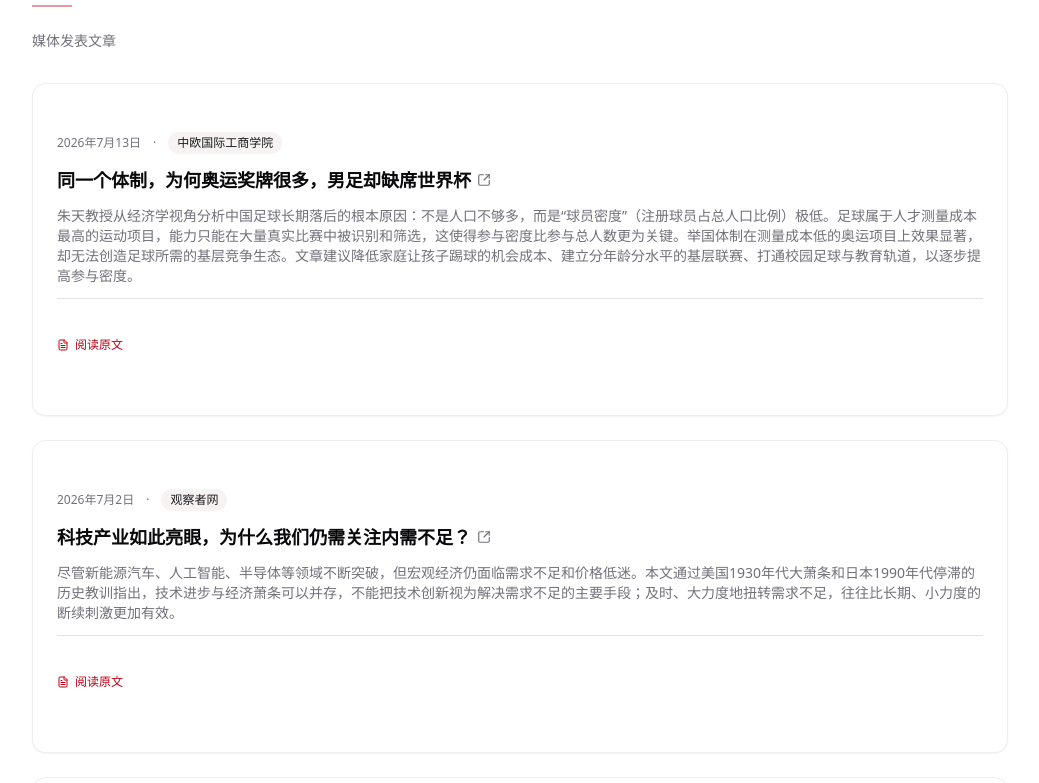
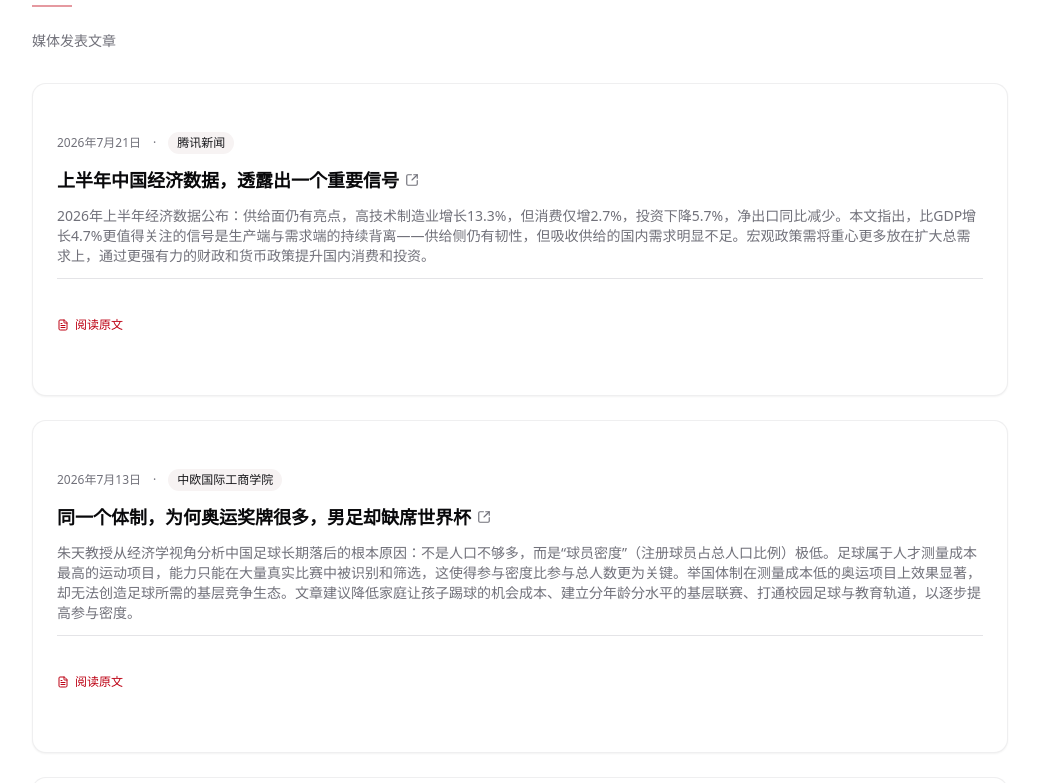
Before and after one commit to prof-zhutian/personal-website, a React (Vite) app: page / in a window 1280 px wide. Shown: the part 3000-3783 px from the top of the page, without its empty margins (120-1159 px from the left). Built offline with nearby package versions, Linux system fonts and the light colour scheme.

Commit message:
add article: H1 2026 data reveals important signal (Jul 21)

```diff
--- a/src/data/articles.ts
+++ b/src/data/articles.ts
@@ -3,6 +3,18 @@ import type { Article } from "@/types";
 // 朱天发表的中文文章（按时间倒序，共31篇）
 // Zhu Tian's Chinese articles (sorted newest first, 31 total)
 export const articles: Article[] = [
+  {
+    id: 35,
+    titleZh: "上半年中国经济数据，透露出一个重要信号",
+    titleEn: "China's H1 Economic Data Reveals an Important Signal",
+    excerptZh: "2026年上半年经济数据公布：供给面仍有亮点，高技术制造业增长13.3%，但消费仅增2.7%，投资下降5.7%，净出口同比减少。本文指出，比GDP增长4.7%更值得关注的信号是生产端与需求端的持续背离——供给侧仍有韧性，但吸收供给的国内需求明显不足。宏观政策需将重心更多放在扩大总需求上，通过更强有力的财政和货币政策提升国内消费和投资。",
+    excerptEn: "China's H1 2026 data shows a persistent divergence: supply-side indicators remain strong with high-tech manufacturing up 13.3%, but consumption grew only 2.7%, investment fell 5.7%, and net exports declined. The critical signal is the ongoing decoupling between production and demand. While the supply side remains resilient, domestic demand is clearly insufficient to absorb it. Macro policy should focus more on boosting aggregate demand through stronger fiscal and monetary measures.",
+    date: "2026-07-21",
+    sourceZh: "腾讯新闻",
+    sourceEn: "Tencent News",
+    sourceUrl: "https://new.qq.com/rain/a/20260721A02VR400",
+    language: "zh",
+  },
   {
     id: 34,
     titleZh: "同一个体制，为何奥运奖牌很多，男足却缺席世界杯",
```
